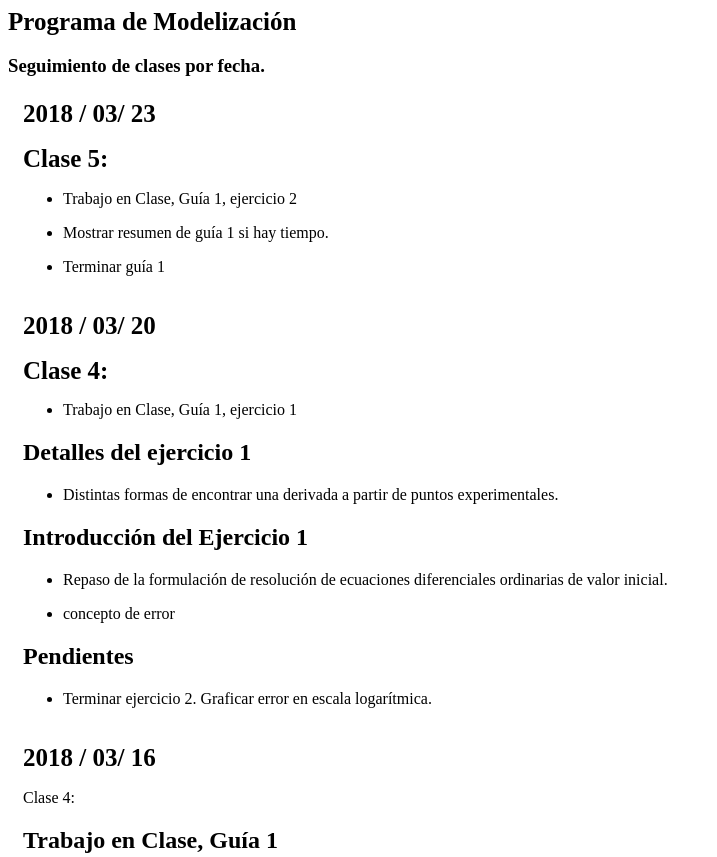
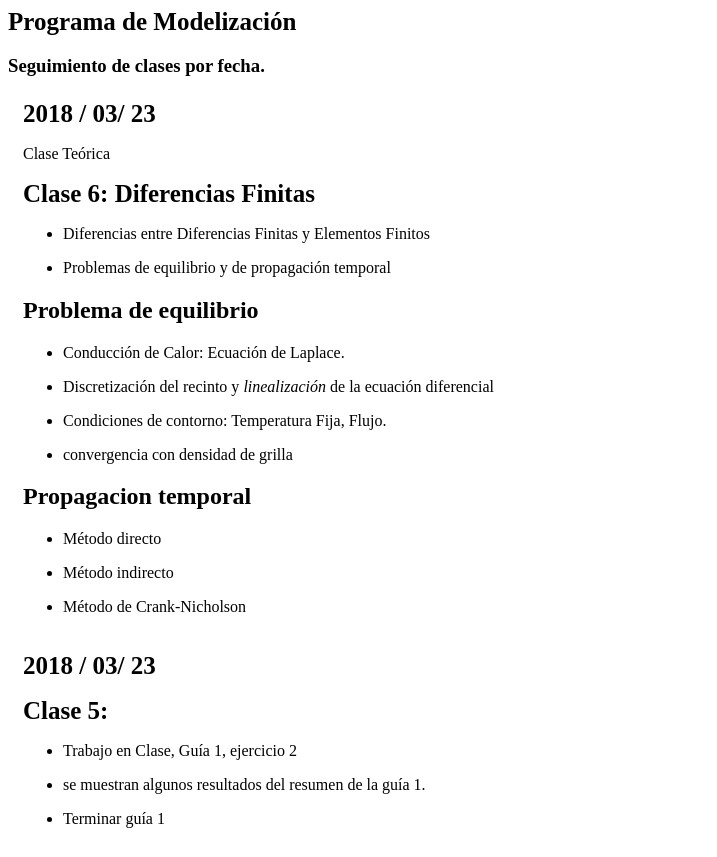
Before and after one commit to mdforti/mdforti.github.io, a plain HTML site: page Modelizacion/Programa/index.html in a window 1280 px wide. Shown: the top 857 px of the page, without its empty margins (0-717 px from the left). Drawn offline with Linux system fonts and the light colour scheme; files that its build step writes are made by us from their sources.

```diff
--- a/Modelizacion/Programa/index.html
+++ b/Modelizacion/Programa/index.html
@@ -46,6 +46,36 @@ h1 {
   <body>
     <h1>Programa de Modelización</h1>
     <h3>Seguimiento de clases por fecha.</h3>
+   <div class="clase6">
+   <h1>2018 / 03/ 23</h1>
+
+<p>Clase Teórica</p>
+
+<h1>Clase 6: Diferencias Finitas</h1>
+
+<ul>
+<li><p>Diferencias entre Diferencias Finitas y Elementos Finitos</p></li>
+<li><p>Problemas de equilibrio y de propagación temporal</p></li>
+</ul>
+
+<h2>Problema de equilibrio</h2>
+
+<ul>
+<li><p>Conducción de Calor: Ecuación de Laplace.</p></li>
+<li><p>Discretización del recinto y <em>linealización</em> de la ecuación diferencial</p></li>
+<li><p>Condiciones de contorno: Temperatura Fija, Flujo.</p></li>
+<li><p>convergencia con densidad de grilla</p></li>
+</ul>
+
+<h2>Propagacion temporal</h2>
+
+<ul>
+<li><p>Método directo</p></li>
+<li><p>Método indirecto</p></li>
+<li><p>Método de Crank-Nicholson</p></li>
+</ul>
+
+   </div>
    <div class="clase5">
    <h1>2018 / 03/ 23</h1>
 
@@ -53,7 +83,7 @@ h1 {
 
 <ul>
 <li><p>Trabajo en Clase, Guía 1, ejercicio 2</p></li>
-<li><p>Mostrar resumen de guía 1 si hay tiempo.</p></li>
+<li><p>se muestran algunos resultados del resumen de la guía 1. </p></li>
 <li><p>Terminar guía 1</p></li>
 </ul>
 
```
Also changed, not shown: Modelizacion/Programa/index.src.html (+3 -0 lines).
